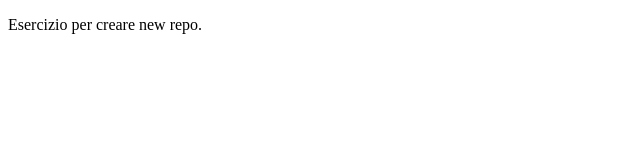
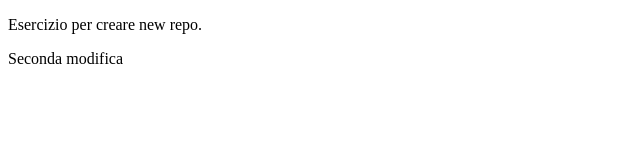
Before and after one commit to ejonax/htmlcss-hello, a plain HTML site: page index.html in a window 1280 px wide. Shown: the whole page, without its empty margins (0-640 px from the left). Drawn offline with Linux system fonts and the light colour scheme.

Commit message:
feat:2dUpdate

```diff
--- a/index.html
+++ b/index.html
@@ -7,5 +7,6 @@
 </head>
 <body>
     <p>Esercizio per creare new repo.</p>
+    <p>Seconda modifica</p>
 </body>
 </html>
```
